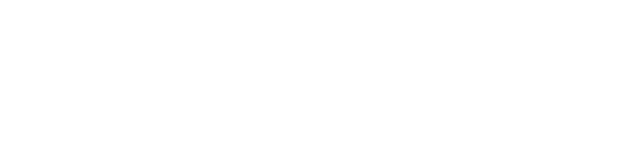
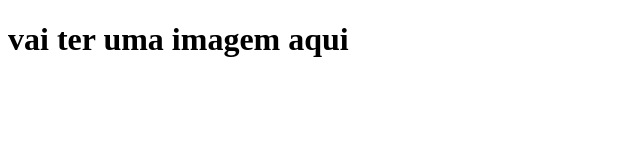
Before and after one commit to kauablack1232/kau-, a plain HTML site: page index.html in a window 1280 px wide. Shown: the whole page, without its empty margins (0-640 px from the left). Drawn offline with Linux system fonts and the light colour scheme.

Commit message:
Add files via upload

```diff
--- a/index.html
+++ b/index.html
@@ -5,5 +5,10 @@
 <meta http-equiv="x-ua-compatible"content="ie=edge">
 <meta nome="viewpont"content="width=device-width,initial-scale=1.0">
 <title>document</title>
+<link rel="styleheet"href="style.css">
+</head>
+<body>
+<h1> vai ter uma imagem aqui </h1>
+</body>
 
-</head>
+</html>
--- a/style.css
+++ b/style.css
@@ -0,0 +1 @@
+body{background-color:#505a92;}
```
